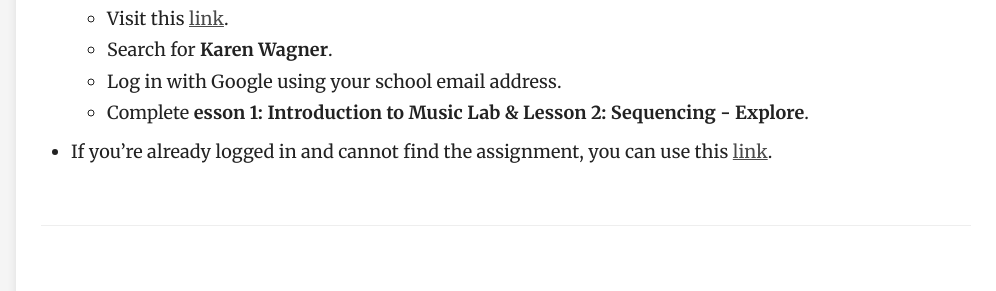
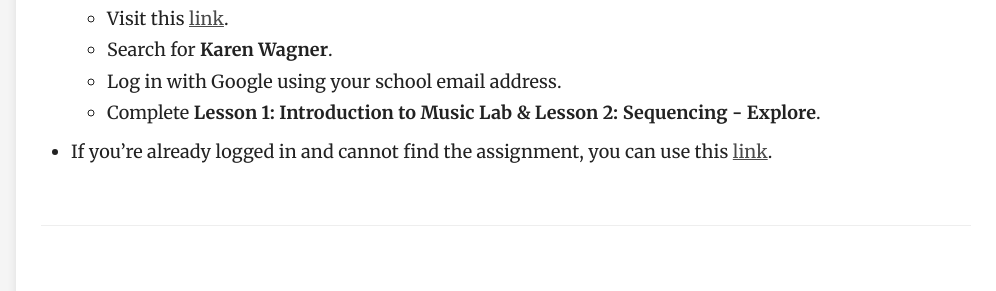
Before and after one commit to mswhitby/classroom, a Jekyll site: the page built from _docs/classes/7th.md, in a window 1280 px wide and 900 px high, scrolled down 2673 px. Shown: the part 159-450 px from the top of the window, without its empty margins (284-1280 px from the left). Built offline with Jekyll 4.4.1, drawn with Linux system fonts in a browser that asks for light colours.

Commit message:
Updated lessons

```diff
--- a/_docs/classes/7th.md
+++ b/_docs/classes/7th.md
@@ -154,7 +154,7 @@ Write your response using C.E.R. (Claim, Evidence, Reasoning):
     - Visit this [link](https://clever.com/oauth/district-picker?client_id=2f27405716644a951b23&redirect_uri=https%3A%2F%2Fstudio.code.org%2Fusers%2Fauth%2Fclever%2Fcallback&response_type=code&state=ede33ff61289cf32708a0f54079cdd23e31d0b0a02b0e0e8).
     - Search for **Karen Wagner**.
     - Log in with Google using your school email address.
-    - Complete **esson 1: Introduction to Music Lab & Lesson 2: Sequencing - Explore**.
+    - Complete **Lesson 1: Introduction to Music Lab & Lesson 2: Sequencing - Explore**.
 
 - If you're already logged in and cannot find the assignment, you can use this [link](https://studio.code.org/courses/programming-with-music-lab-2025/units/1/lessons/1/levels/1).
 
```
Also changed, not shown: _docs/classes/1st.md (+1 -1 lines), _docs/classes/3rd.md (+1 -1 lines).
